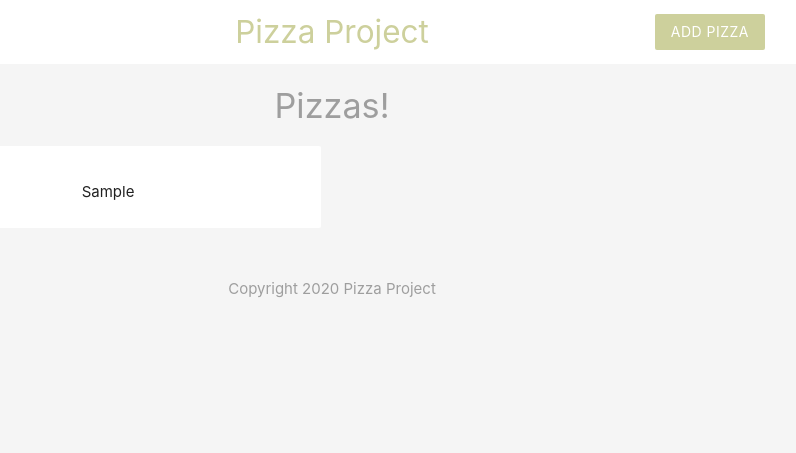
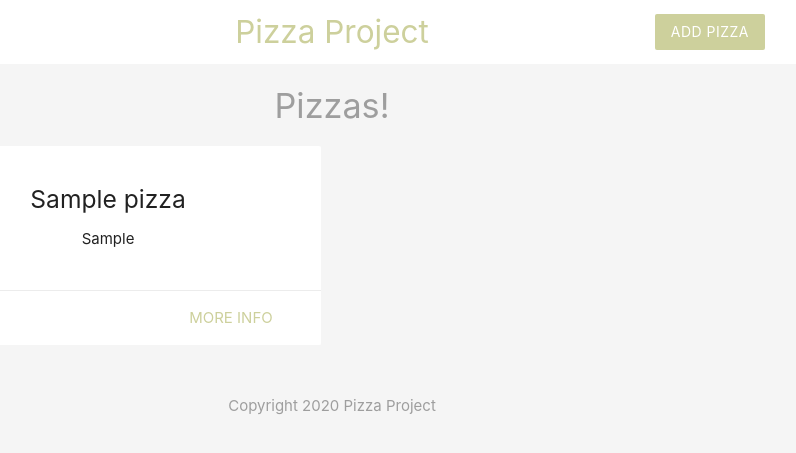
Before and after one commit to OrionJoshi/Pizza-Project, a PHP site: page / in a window 1280 px wide. Shown: the top 453 px of the page, without its empty margins (308-1104 px from the left). Run offline with PHP 8.4, Linux system fonts and the light colour scheme; tables that the repository leaves empty or names only in its code hold one stand-in row (values such as "Sample post"); data that the repository does not hold is empty.

Commit message:
explode function use for ingredients

```diff
--- a/index.php
+++ b/index.php
@@ -21,6 +21,7 @@
 
     //Close the connection
     mysqli_close($conn);
+
 ?>
 
 <!DOCTYPE html>
@@ -31,16 +32,23 @@
     <h4 class="center grey-text">Pizzas!</h4>
     <div class="container">
         <div class="row">
-            <?php foreach($pizzas as $pizza){?>
+            <?php foreach($pizzas as $pizza):?>
                 <div class="col s6 md3">
                     <div class="card z-depth-0">
                         <div class="card-content center">
-                            <h6><?php echo htmlspecialchars($pizzas['title']);?></h6>
-                            <div><?php echo htmlspecialchars($pizza['ingredients']);?></div>
+                            <h5><?php echo htmlspecialchars($pizza['title']);?></h5>
+                            <ul>
+                                <?php foreach(explode(',', $pizza['ingredients']) as $ing): ?>
+                                    <li><?php echo htmlspecialchars($ing); ?></li>
+                                <?php endforeach; ?>
+                            </ul>
+                        </div>
+                        <div class="card-action right-align">
+                            <a href="#" class="brand-text">More info</a>
                         </div>
                     </div>
                 </div>
-            <?php }?>
+            <?php endforeach; ?>
         </div>
     </div>
 
```
